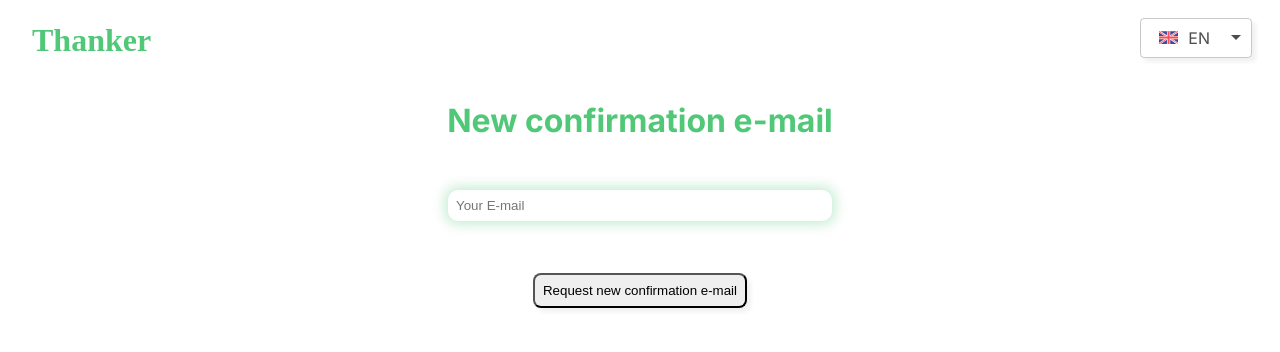
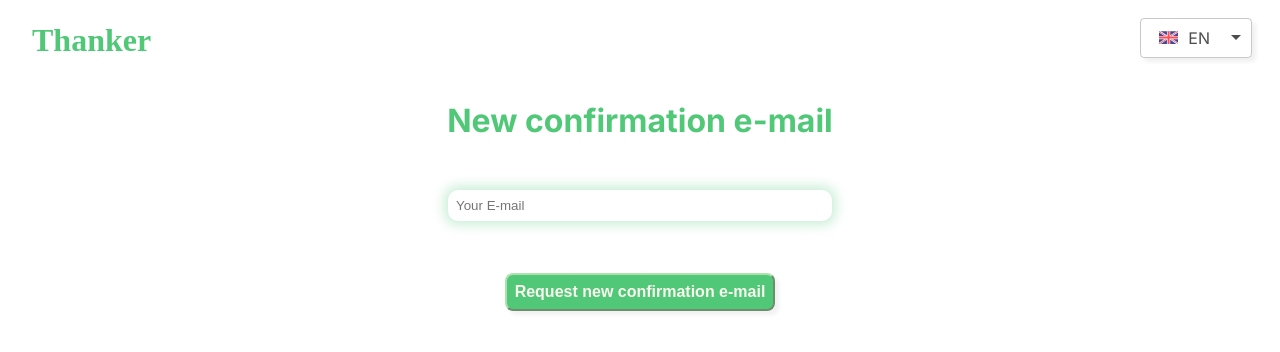
Before and after one commit to guiromans/thanker-frontend, a React (Create React App) app: page /users/new-confirmation in a window 1280 px wide. Shown: the top 352 px of the page. Built offline with nearby package versions, Linux system fonts and the light colour scheme; a web font is replaced by a local one.

Commit message:
Styling buttons

```diff
--- a/src/CreateUserPage.tsx
+++ b/src/CreateUserPage.tsx
@@ -5,6 +5,7 @@ import { ErrorResponse } from "./model/ErrorResponse";
 import { CREATE, CREATE_USER, ERRORS_IN_FORM, ERROR_ACCEPT_TERMS_AND_CONDITIONS, ERROR_EMAIL_NOT_EMPTY, ERROR_HANDLE_NOT_EMPTY, ERROR_NAME_NOT_EMPTY, ERROR_PASSWORD_AND_CONFIRMATION_NOT_MATCHING, ERROR_PASSWORD_NOT_EMPTY, ERROR_PASSWORD_RULES, Language, REGISTER_CONFIRM_PASSWORD, REGISTER_EMAIL, REGISTER_HANDLE, REGISTER_NAME, REGISTER_PASSWORD, TERMS_AND_CONDITIONS, TranslationService, USER_CREATED_TEXT } from "./services/TranslationService";
 import { useSnackbar } from "notistack";
 import './style/CreateUser.css';
+import './style/Styles.css';
 import { Loader } from "./cards/Loader";
 
 export interface CreateUserProps {
@@ -223,7 +224,7 @@ export const CreateUserPage = (props: CreateUserProps) => {
                     )}
                     <input type='checkbox' checked={acceptedTerms} onChange={handleTermsConditionsCheckboxChange} className='checkbox' />
                     <a href="/gdpr" target="_blank">{translationService.getFor(TERMS_AND_CONDITIONS)}</a><br/><br/>
-                    <button type='submit'>{translationService.getFor(CREATE)}</button>
+                    <button type='submit' className="thanker-button">{translationService.getFor(CREATE)}</button>
                 </form>
             )}
             {loading && <Loader size="small" />}
--- a/src/RequestNewConfirmationPage.tsx
+++ b/src/RequestNewConfirmationPage.tsx
@@ -3,6 +3,7 @@ import { UserService } from "./services/UserService"
 import { ErrorResponse } from "react-router-dom";
 import { Loader } from "./cards/Loader";
 import './style/Fonts.css';
+import './style/Styles.css';
 import { ERROR_EMAIL_NOT_EXISTS, ERROR_INVALID_EMAIL, Language, NEW_CONFIRMATION, NEW_CONFIRMATION_EMAIL_REQUESTED, NEW_CONFIRMATION_TITLE, TranslationService, YOUR_EMAIL } from "./services/TranslationService";
 import { useSnackbar } from "notistack";
 
@@ -61,7 +62,7 @@ export const RequestNewConfirmationPage = (props: RequestResetPassProps) => {
                     className='medium-input'
                     disabled={loading}
                 /><br/><br/><br/>
-                <button type='submit' disabled={loading}>{translationService.getFor(NEW_CONFIRMATION)}</button>
+                <button type='submit' className="thanker-button" disabled={loading}>{translationService.getFor(NEW_CONFIRMATION)}</button>
             </form><br/>
             {loading && <Loader size="big" />}<br/>
         </div>
--- a/src/RequestResetPasswordPage.tsx
+++ b/src/RequestResetPasswordPage.tsx
@@ -3,6 +3,7 @@ import { UserService } from "./services/UserService"
 import { ErrorResponse } from "react-router-dom";
 import { Loader } from "./cards/Loader";
 import './style/Fonts.css';
+import './style/Styles.css';
 import { ERROR_EMAIL_NOT_EXISTS, ERROR_INVALID_EMAIL, Language, PASSWORD_RESET_REQUEST_SENT, REQUEST_RESET_PASSWORD, RESET_PASSWORD, TranslationService, YOUR_EMAIL } from "./services/TranslationService";
 import { useSnackbar } from "notistack";
 
@@ -61,7 +62,7 @@ export const RequestResetPasswordPage = (props: RequestResetPassProps) => {
                     className='medium-input'
                     disabled={loading}
                 /><br/><br/><br/>
-                <button type='submit' disabled={loading}>{translationService.getFor(REQUEST_RESET_PASSWORD)}</button>
+                <button type='submit' className="thanker-button" disabled={loading}>{translationService.getFor(REQUEST_RESET_PASSWORD)}</button>
             </form><br/>
             {loading && <Loader size="big" />}<br/>
         </div>
--- a/src/ResetPasswordPage.tsx
+++ b/src/ResetPasswordPage.tsx
@@ -2,6 +2,7 @@ import { ChangeEvent, useState } from "react";
 import { useNavigate, useParams } from "react-router-dom"
 import { UserService } from "./services/UserService";
 import './style/ResetPassword.css';
+import './style/Styles.css';
 import { CONFIRM_NEW_PASSWORD, NEW_PASSWORD, SUBMIT, TranslationService } from "./services/TranslationService";
 
 export const ResetPasswordPage = () => {
@@ -49,7 +50,7 @@ export const ResetPasswordPage = () => {
             <form onSubmit={setNewPassword} className="form">
                 <input type='password' name='password' onChange={handlePasswordChange} placeholder={translationService.getFor(NEW_PASSWORD)} /><br/>
                 <input type='password' name='confirmPassword' onChange={handleConfirmPasswordChange} placeholder={translationService.getFor(CONFIRM_NEW_PASSWORD)} /><br/><br/>
-                <button type='submit'>{translationService.getFor(SUBMIT)}</button>
+                <button type='submit' className="thanker-button">{translationService.getFor(SUBMIT)}</button>
             </form>
             <br/>
             {displaySuccess && 'New password has been reset!\nGo to login page or wait to be redirected there...'}
```
